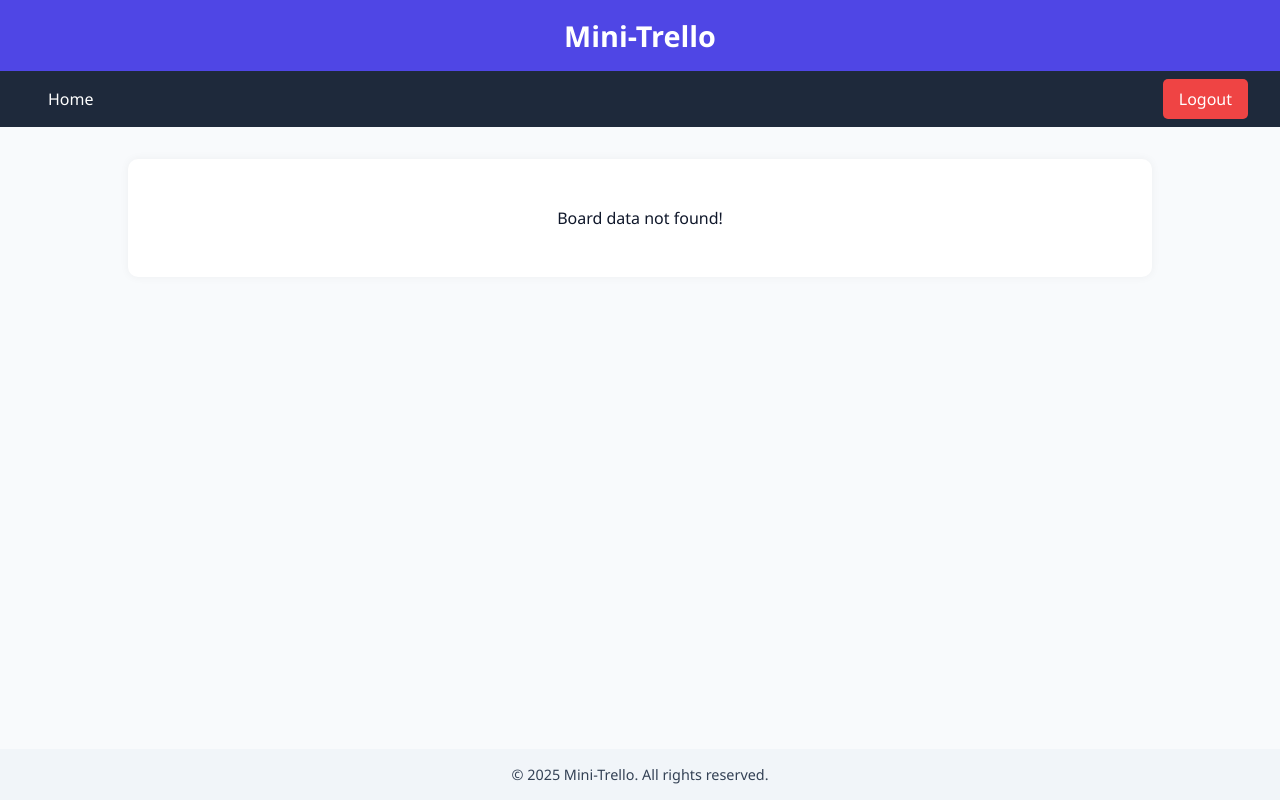
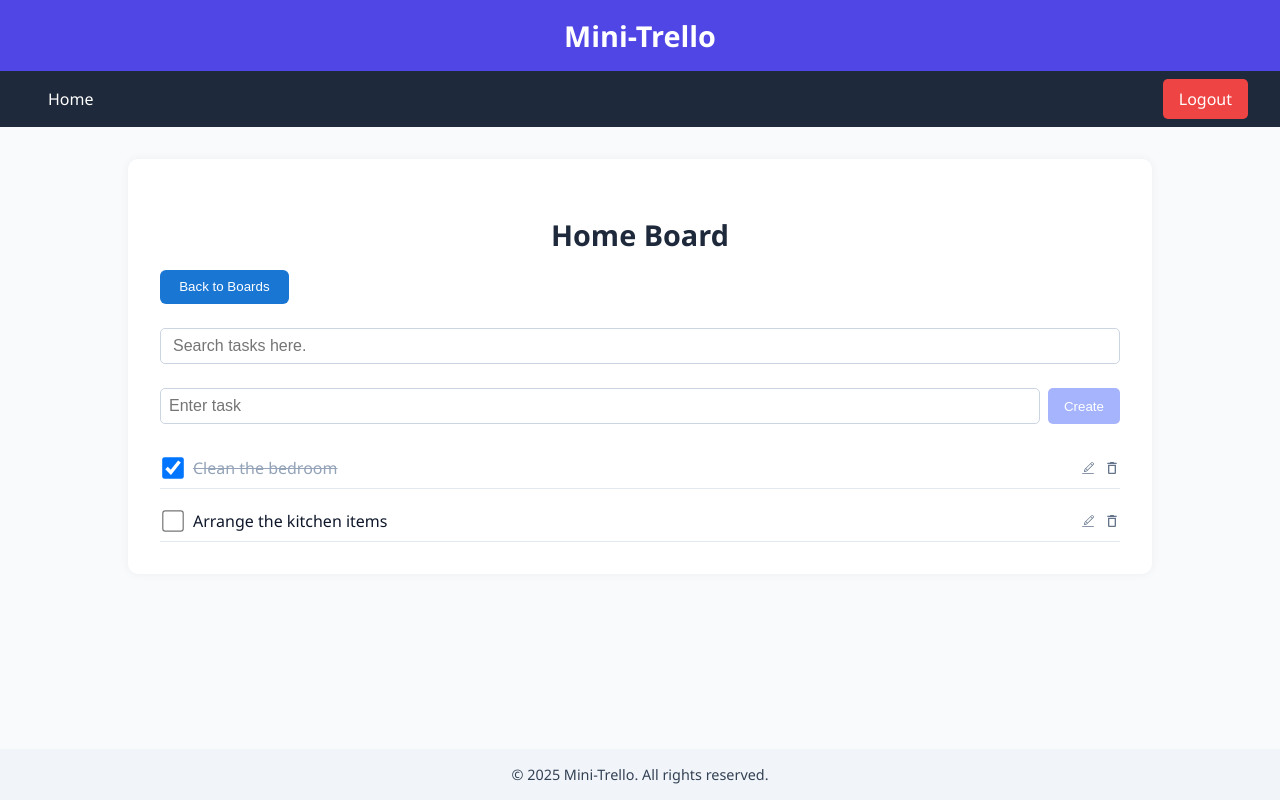
Before and after one commit to sharfrasaqsan/react-mini-trello, a React (Create React App) app: page /board/146b in a window 1280 px wide. Before the commit this address had no page. Built offline with nearby package versions, Linux system fonts and the light colour scheme; data requests are answered from the project's data file; sample sign-in values are in the browser's storage.

Commit message:
some minor updates

```diff
--- a/data/db.json
+++ b/data/db.json
@@ -1,86 +1,64 @@
 {
   "users": [
     {
-      "id": "1",
-      "username": "Mohamed",
+      "id": "a557",
+      "username": "Sharfras aqsan",
       "email": "sharfrasaqsan@gmail.com",
-      "password": "12345"
+      "password": "Sharfrasaqsan"
     },
     {
-      "id": "021c",
-      "username": "aqsan",
+      "id": "fcc4",
+      "username": "Aqsan",
       "email": "aqsan@gmail.com",
-      "password": "12345"
+      "password": "123456789"
     }
   ],
   "boards": [
     {
-      "id": "2",
-      "date": "Tue Jul 08 2025 13:55:59 GMT+0530 (India Standard Time)",
-      "label": "Home"
+      "id": "146b",
+      "date": "Wed Jul 09 2025 20:44:52 GMT+0530 (India Standard Time)",
+      "label": "Home",
+      "userId": "a557"
     },
     {
-      "id": "3",
-      "date": "2024.07.06",
-      "label": "School"
+      "id": "36c1",
+      "date": "Wed Jul 09 2025 20:45:02 GMT+0530 (India Standard Time)",
+      "label": "School",
+      "userId": "a557"
     }
   ],
   "tasks": [
     {
-      "id": "1",
-      "boardId": 1,
-      "checked": true,
-      "text": "Buid a to-do app"
+      "id": "6c82",
+      "boardId": "36c1",
+      "date": "Wed Jul 09 2025 20:46:48 GMT+0530 (India Standard Time)",
+      "checked": false,
+      "text": "Do maths homework",
+      "userId": "a557"
     },
     {
-      "id": "2",
-      "boardId": 1,
+      "id": "6ac2",
+      "boardId": "36c1",
+      "date": "Wed Jul 09 2025 20:46:58 GMT+0530 (India Standard Time)",
       "checked": false,
-      "text": "Buid a online shopping app"
+      "text": "Draw a painting",
+      "userId": "a557"
     },
     {
-      "id": "4",
-      "boardId": 2,
+      "id": "8676",
+      "boardId": "146b",
+      "date": "Wed Jul 09 2025 20:47:17 GMT+0530 (India Standard Time)",
       "checked": true,
-      "text": "Make a table"
+      "text": "Clean the bedroom",
+      "userId": "a557"
     },
     {
-      "id": "5",
-      "boardId": 2,
+      "id": "fc00",
+      "boardId": "146b",
+      "date": "Wed Jul 09 2025 20:47:32 GMT+0530 (India Standard Time)",
       "checked": false,
-      "text": "Buy some kitchen essential"
-    },
-    {
-      "id": "6",
-      "boardId": 3,
-      "checked": false,
-      "text": "Read Tamil book"
-    },
-    {
-      "id": "7",
-      "boardId": 3,
-      "checked": false,
-      "text": "Do some maths quizes"
-    },
-    {
-      "id": "8",
-      "boardId": 3,
-      "checked": false,
-      "text": "Do Home work"
-    },
-    {
-      "id": "811",
-      "boardId": 2,
-      "date": "Tue Jul 08 2025 13:56:41 GMT+0530 (India Standard Time)",
-      "checked": false,
-      "text": "Make Breackfast"
-    },
-    {
-      "id": "8111",
-      "boardId": 2,
-      "date": "Tue Jul 08 2025 13:56:53 GMT+0530 (India Standard Time)",
-      "checked": false,
-      "text": "Make lunch"
+      "text": "Arrange the kitchen items",
+      "userId": "a557"
     }
   ]
 }
--- a/src/App.js
+++ b/src/App.js
@@ -12,17 +12,17 @@ import apiRequest from "./api/apiRequest";
 import Error from "./pages/Error";
 
 function App() {
-  const [boards, setBoards] = useState([]);
-  const [tasks, setTasks] = useState([]);
-  const [users, setUsers] = useState([]);
-  const [isLoggedIn, setIsLoggedIn] = useState(false);
-  const [email, setEmail] = useState("");
-  const [password, setPassword] = useState("");
-  const [userName, setUserName] = useState("");
-  const [boardSearchResults, setBoardSearchResults] = useState([]);
-  const [taskSearchResults, setTaskSearchResults] = useState([]);
-  const [isLoading, setIsLoading] = useState(true);
-  const [isBoardsLoading, setIsBoardsLoading] = useState(true);
+  const [boards, setBoards] = useState([]); // to get all boards
+  const [tasks, setTasks] = useState([]); // to get all tasks
+  const [users, setUsers] = useState([]); // to get all users
+  const [isLoggedIn, setIsLoggedIn] = useState(false); // to check if user is logged in
+  const [email, setEmail] = useState(""); // user email
+  const [password, setPassword] = useState(""); // user password
+  const [userName, setUserName] = useState(""); // user name
+  const [boardSearchResults, setBoardSearchResults] = useState([]); // to get filtered boards
+  const [taskSearchResults, setTaskSearchResults] = useState([]); // to get filtered tasks
+  const [isLoading, setIsLoading] = useState(true); // to avoid Login fetching issue
+  const [isBoardsLoading, setIsBoardsLoading] = useState(true); // to avoid boards fetching issue
 
   useEffect(() => {
     const fetchBoards = async () => {
--- a/src/components/Navbar.js
+++ b/src/components/Navbar.js
@@ -6,7 +6,7 @@ const Navbar = ({ isLoggedIn, setIsLoggedIn }) => {
 
   const handleLogout = () => {
     setIsLoggedIn(false);
-    localStorage.removeItem("isLoggedIn");
+    localStorage.clear();
     navigate("/login");
   };
 
--- a/src/components/TaskForm.js
+++ b/src/components/TaskForm.js
@@ -11,7 +11,7 @@ const TaskForm = ({ tasks, setTasks, boardId }) => {
 
     const date = Date();
     const addNewTask = {
-      boardId: parseInt(boardId), // ⬅️ convert boardId from string to number
+      boardId,
       date,
       checked: false,
       text: newTask,
--- a/src/pages/Login.js
+++ b/src/pages/Login.js
@@ -20,6 +20,7 @@ const Login = ({ email, setEmail, password, setPassword, setIsLoggedIn }) => {
         alert("Invalid email or password");
         return;
       }
+      //save slogging in localStorage
       setIsLoggedIn(true);
       localStorage.setItem("isLoggedIn", "true");
       alert("successfuly Loggedin!");
--- a/src/pages/Register.js
+++ b/src/pages/Register.js
@@ -17,11 +17,16 @@ const Register = ({
   const handleRegister = async (e) => {
     e.preventDefault();
     if (!userName || !email || !password) return;
-    if (password.length > 8) {
+    if (password.length < 8) {
       alert("Password must be upto 8 characters.");
+      return;
     }
     try {
-      const newUser = { username: userName, email, password };
+      const newUser = {
+        username: userName,
+        email,
+        password,
+      };
       const response = await apiRequest.post("/users", newUser);
       const addNewUser = [...users, response.data];
       setUsers(addNewUser);
```
Also changed, not shown: 1 other file (tests, documents, lock files or other folders).
